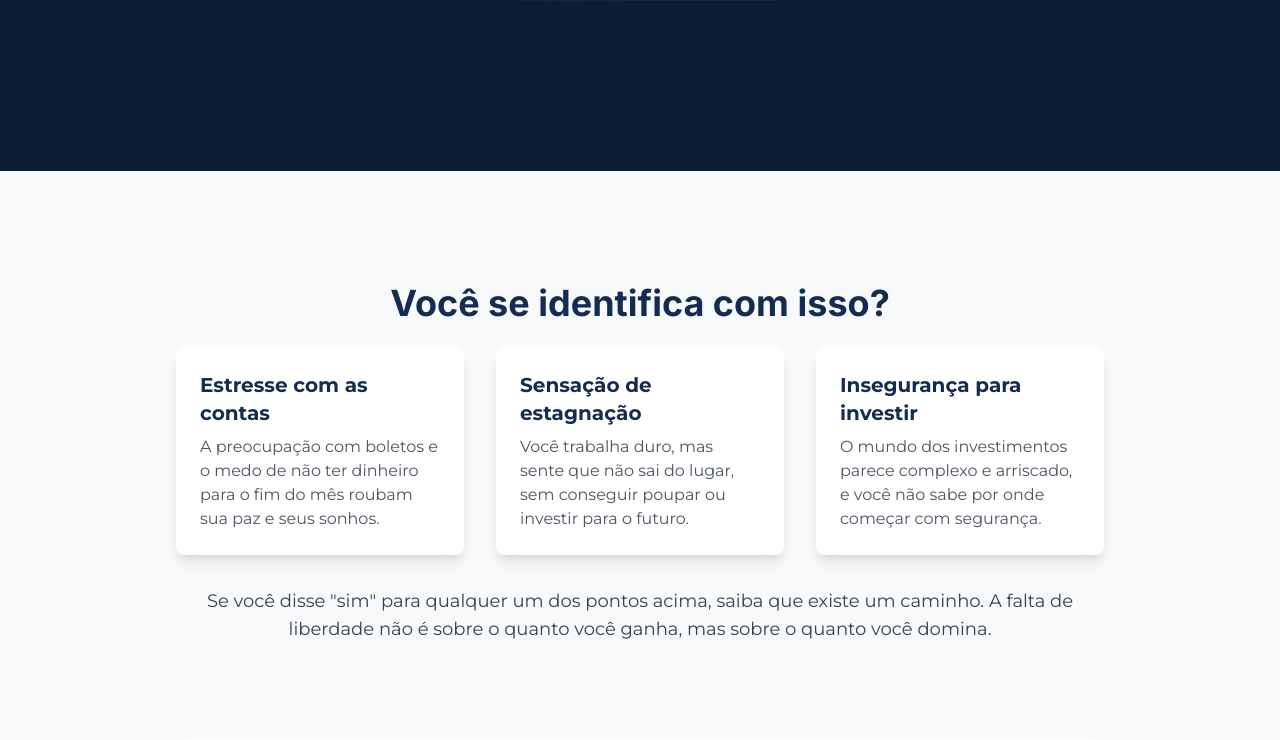
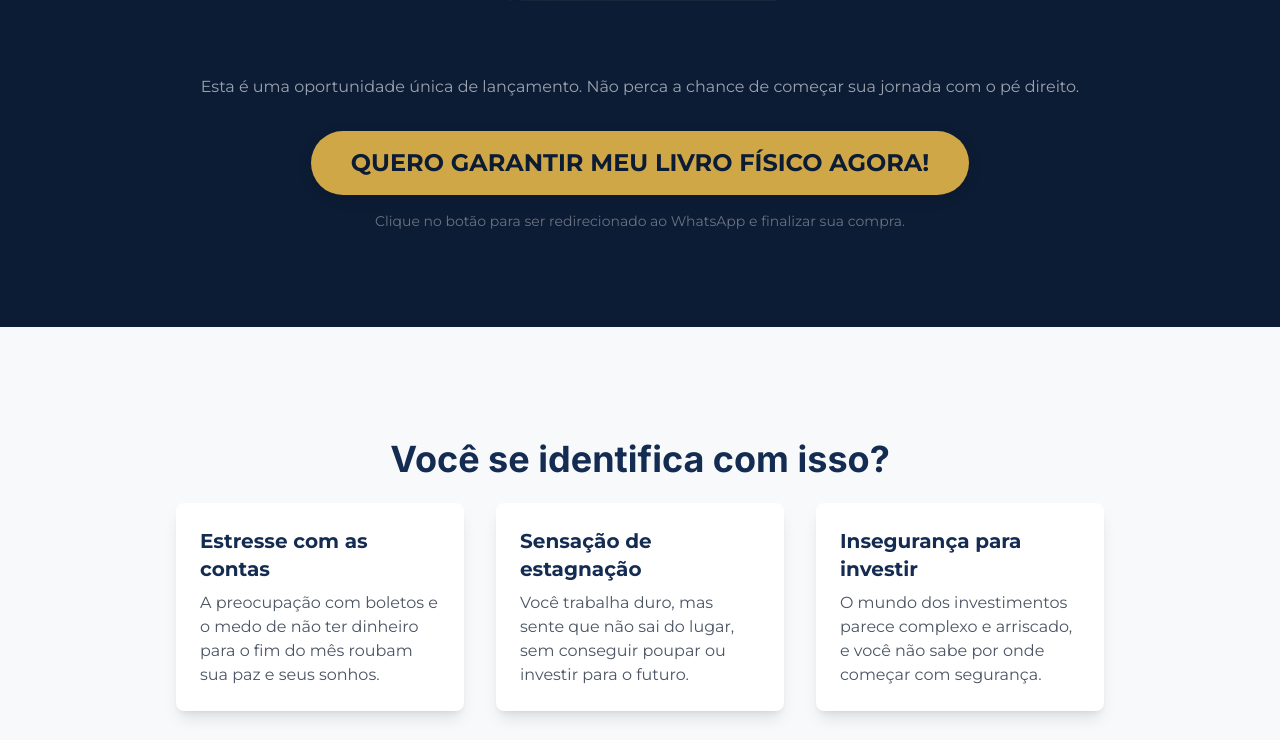
Before and after one commit to FinancasComTorrente/DoZeroALiberdade, a plain HTML site: page index.html in a window 1280 px wide. Shown: the part 813-1553 px from the top of the page. Drawn offline with nearby package versions, Linux system fonts and the light colour scheme.

Commit message:
Update index.html
atualização

```diff
--- a/index.html
+++ b/index.html
@@ -3,7 +3,7 @@
 <head>
     <meta charset="UTF-8">
     <meta name="viewport" content="width=device-width, initial-scale=1.0">
-    <title>Pré-Venda Exclusiva: Educação Financeira do Zero à Liberdade</title>
+    <title>Canal de Venda Exclusiva: Educação Financeira do Zero à Liberdade</title>
     <script src="https://cdn.tailwindcss.com"></script>
     <link rel="preconnect" href="https://fonts.googleapis.com">
     <link rel="preconnect" href="https://fonts.gstatic.com" crossorigin>
@@ -40,7 +40,7 @@
             <!-- background-color: #e2e8f0;  -->
         }
         .book-image:hover {
-            transform: scale(1.03);
+            transform: scale(1.10);
         }
     </style>
 </head>
@@ -58,6 +58,13 @@
                     alt="Mulher segurando o livro Educação Financeira do Zero à Liberdade"
                     class="book-image max-w-xs md:max-w-sm">
             </div>
+
+                <p class="text-gray-400 mb-8">Esta é uma oportunidade única de lançamento. Não perca a chance de começar sua jornada com o pé direito.</p>
+            <a href="https://api.whatsapp.com/send?phone=5569992162700&text=Ol%C3%A1!%20Quero%20garantir%20minha%20c%C3%B3pia%20f%C3%ADsica%20do%20livro%20'Educa%C3%A7%C3%A3o%20Financeira%20do%20Zero%20%C3%A0%20Liberdade'%20na%20pr%C3%A9-venda." target="_blank" class="cta-button inline-block text-xl md:text-2xl py-4 px-10 rounded-full font-bold" style="background-color: #D0A747; color: #0C1C34;" onmouseover="this.style.backgroundColor='#B27D2D'" onmouseout="this.style.backgroundColor='#D0A747'">
+                QUERO GARANTIR MEU LIVRO FÍSICO AGORA!
+            </a>
+            <p class="mt-4 text-sm text-gray-500">Clique no botão para ser redirecionado ao WhatsApp e finalizar sua compra.</p>
+
         </div>
     </header>
 
@@ -139,6 +146,13 @@
                 <h2 class="text-3xl md:text-4xl font-bold section-title my-4">Matheus Torrente</h2>
                 <h3 class="text-xl font-bold mb-4" style="color: #152C52;">Economista e Educador Financeiro</h3>
                 <p class="text-gray-600 mb-6 leading-relaxed">Com uma vasta experiência em ajudar pessoas a saírem do vermelho e a alcançarem a independência financeira, Matheus Torrente dedica sua carreira a traduzir o "economês" para o português claro. Sua missão é empoderar o máximo de pessoas com o conhecimento necessário para que o dinheiro seja uma ferramenta de felicidade, e não uma fonte de estresse.</p>
+
+            <p class="text-gray-400 mb-8">Esta é uma oportunidade única de lançamento. Não perca a chance de começar sua jornada com o pé direito.</p>
+            <a href="https://api.whatsapp.com/send?phone=5569992162700&text=Ol%C3%A1!%20Quero%20garantir%20minha%20c%C3%B3pia%20f%C3%ADsica%20do%20livro%20'Educa%C3%A7%C3%A3o%20Financeira%20do%20Zero%20%C3%A0%20Liberdade'%20na%20pr%C3%A9-venda." target="_blank" class="cta-button inline-block text-xl md:text-2xl py-4 px-10 rounded-full font-bold" style="background-color: #D0A747; color: #0C1C34;" onmouseover="this.style.backgroundColor='#B27D2D'" onmouseout="this.style.backgroundColor='#D0A747'">
+                QUERO GARANTIR MEU LIVRO FÍSICO AGORA!
+            </a>
+            <p class="mt-4 text-sm text-gray-500">Clique no botão para ser redirecionado ao WhatsApp e finalizar sua compra.</p>
+
             </div>
             <div class="md:w-1/2 flex justify-center">
                  <!-- SUBSTITUA O 'src' ABAIXO PELO CAMINHO DA SUA IMAGEM -->
@@ -151,7 +165,7 @@
 
         <!-- Final CTA Section -->
         <section class="text-white rounded-2xl py-16 px-6 md:px-12 my-20 text-center" style="background-color: #0C1C34;">
-            <h2 class="text-4xl md:text-5xl font-bold mb-4" style="font-family: 'Inter', sans-serif;">Pré-Venda Exclusiva!</h2>
+            <h2 class="text-4xl md:text-5xl font-bold mb-4" style="font-family: 'Inter', sans-serif;">Canal de Venda Exclusivo!</h2>
             <p class="text-xl text-gray-300 mb-2">Seja um dos primeiros a ter em mãos esta poderosa ferramenta de transformação.</p>
             <p class="text-2xl highlight-text font-bold mb-8">Receba em sua casa sua cópia FÍSICA e autografada!</p>
 
@@ -163,7 +177,7 @@
                     class="book-image w-64">
             </div>
 
-            <p class="text-gray-400 mb-8">Esta é uma oportunidade única de pré-lançamento. Não perca a chance de começar sua jornada com o pé direito.</p>
+            <p class="text-gray-400 mb-8">Esta é uma oportunidade única de lançamento. Não perca a chance de começar sua jornada com o pé direito.</p>
             <a href="https://api.whatsapp.com/send?phone=5569992162700&text=Ol%C3%A1!%20Quero%20garantir%20minha%20c%C3%B3pia%20f%C3%ADsica%20do%20livro%20'Educa%C3%A7%C3%A3o%20Financeira%20do%20Zero%20%C3%A0%20Liberdade'%20na%20pr%C3%A9-venda." target="_blank" class="cta-button inline-block text-xl md:text-2xl py-4 px-10 rounded-full font-bold" style="background-color: #D0A747; color: #0C1C34;" onmouseover="this.style.backgroundColor='#B27D2D'" onmouseout="this.style.backgroundColor='#D0A747'">
                 QUERO GARANTIR MEU LIVRO FÍSICO AGORA!
             </a>
```
